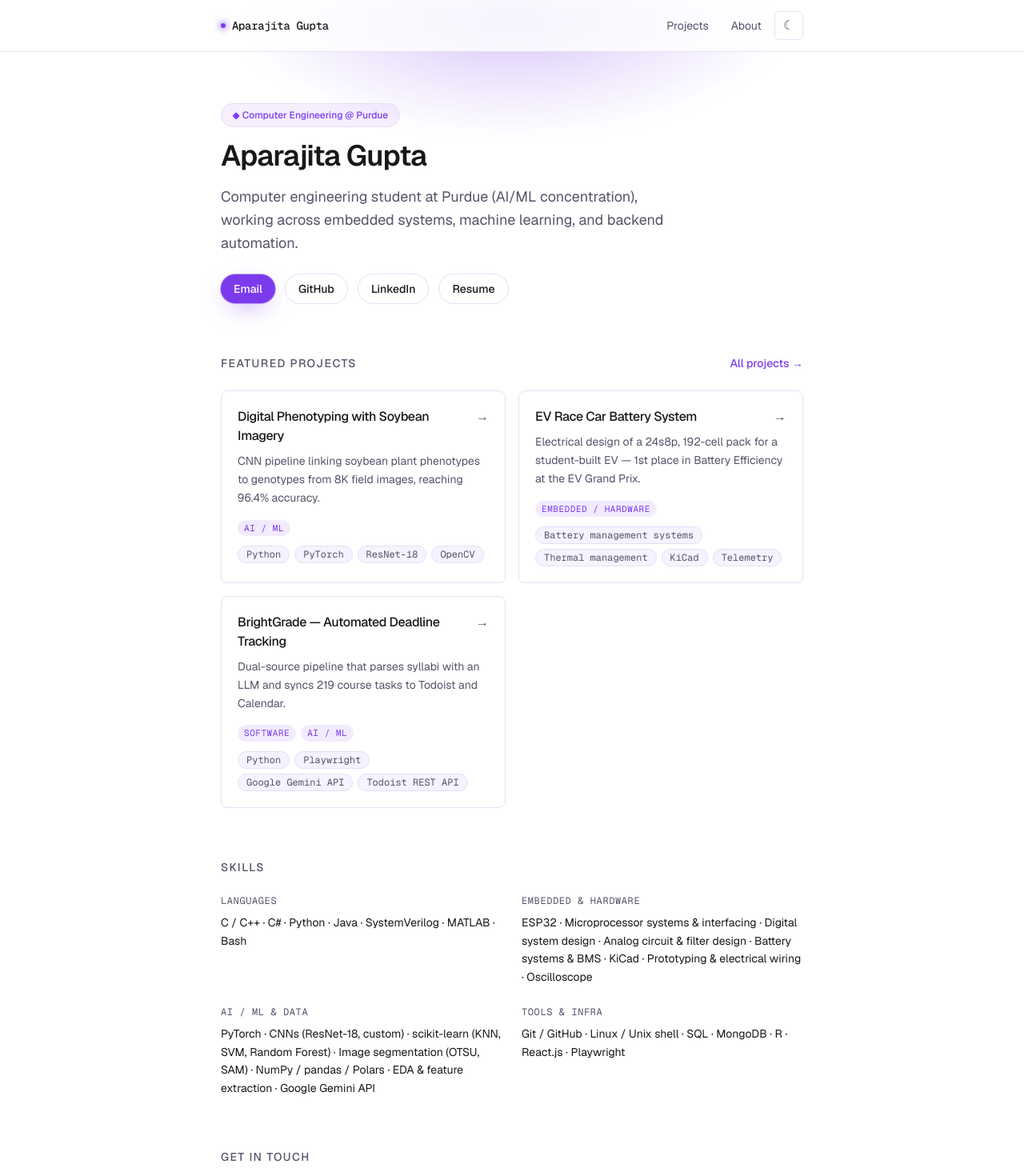
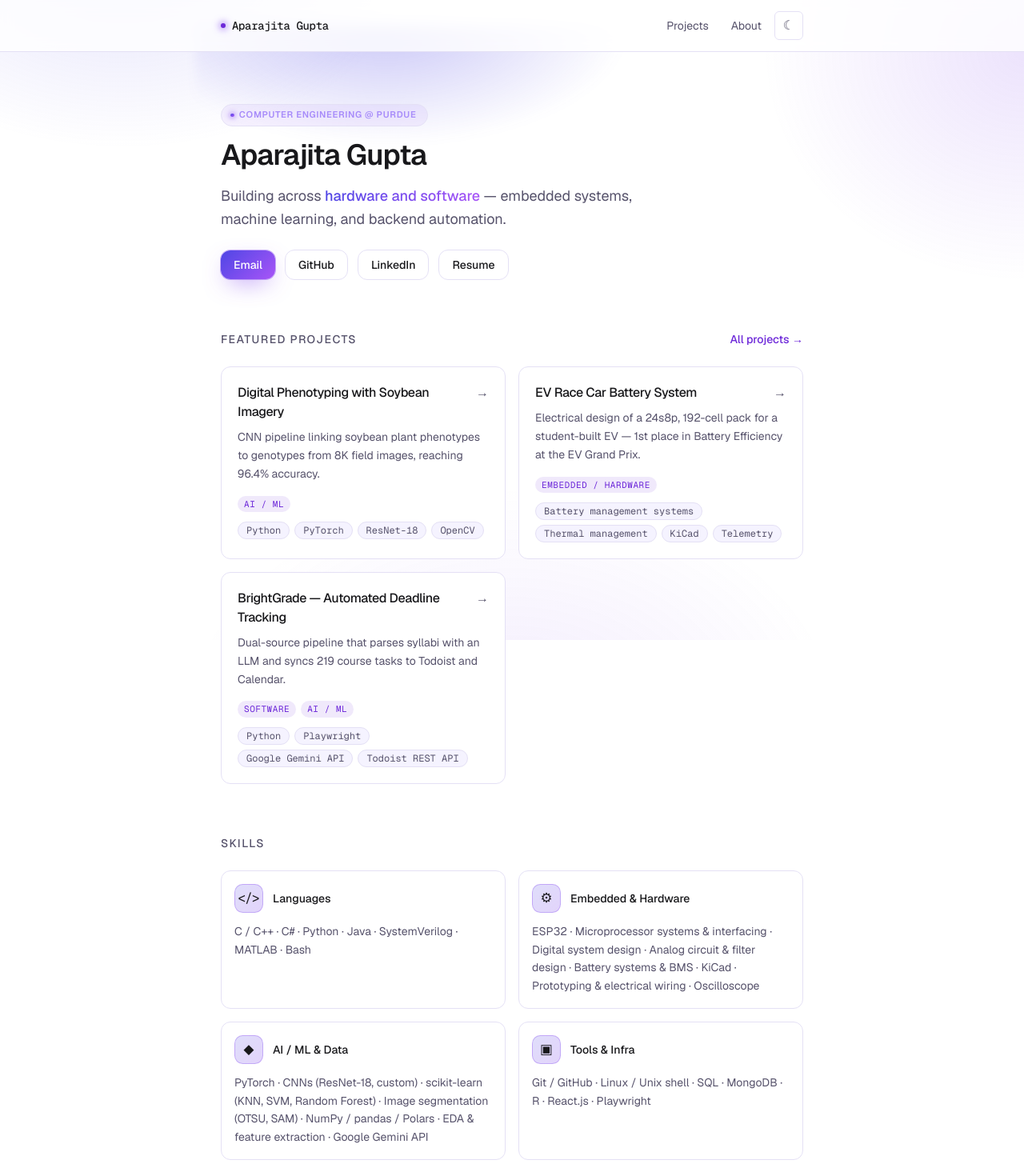
Before and after one commit to aparajita-gupta/aparajita-website, a Next.js app: page / in a window 1280 px wide. Shown: the top 1470 px of the page at 80% size. Built offline with nearby package versions, Linux system fonts and the light colour scheme.

Commit message:
Add gradient theme pass: two-tone accent, ambient glow, icon-badge skill cards

```diff
--- a/app/globals.css
+++ b/app/globals.css
@@ -16,23 +16,29 @@
   --border: #e4e0f5;
   --fg: #18181b;
   --fg-muted: #56526b;
-  --accent: #7c3aed;
+  --accent: #6d28d9;
   --accent-2: #a78bfa;
+  --accent-from: #4f46e5;
+  --accent-to: #a855f7;
   --accent-fg: #ffffff;
   --glow: 124 58 237;
+  --glow-2: 79 70 229;
 }
 
 .dark {
-  --bg: #08070c;
-  --bg-subtle: #140f1f;
-  --card: #120e1b;
+  --bg: #060509;
+  --bg-subtle: #130f1e;
+  --card: #100c19;
   --border: #2a2140;
   --fg: #f5f3fa;
   --fg-muted: #a89cc7;
-  --accent: #a78bfa;
+  --accent: #b79bfb;
   --accent-2: #c4b5fd;
+  --accent-from: #6d5ef8;
+  --accent-to: #c026f7;
   --accent-fg: #0b0713;
   --glow: 139 92 246;
+  --glow-2: 99 91 248;
 }
 
 @theme inline {
@@ -88,44 +94,82 @@
 
 /* ── Themed glow accents ─────────────────────────────────────────────── */
 
-/* Soft radial aura behind the hero heading. Pure CSS, no extra markup
-   beyond a positioned wrapper with this class. */
+/* Ambient purple/blue glow behind the entire page, fixed so it stays put
+   while the page scrolls ("purples in the back"). Layered radial gradients
+   at a few anchor points, kept subtle in light mode. */
+.ambient-glow {
+  position: fixed;
+  inset: 0;
+  z-index: -1;
+  pointer-events: none;
+  background:
+    radial-gradient(38rem 26rem at 12% -8%, rgb(var(--glow-2) / 0.16), transparent 60%),
+    radial-gradient(34rem 30rem at 100% 8%, rgb(var(--glow) / 0.14), transparent 60%),
+    radial-gradient(40rem 30rem at 50% 115%, rgb(var(--glow) / 0.1), transparent 65%);
+}
+
+.dark .ambient-glow {
+  background:
+    radial-gradient(40rem 28rem at 10% -10%, rgb(var(--glow-2) / 0.35), transparent 60%),
+    radial-gradient(36rem 32rem at 105% 5%, rgb(var(--glow) / 0.32), transparent 62%),
+    radial-gradient(44rem 32rem at 50% 115%, rgb(var(--glow) / 0.22), transparent 65%);
+}
+
+/* Extra concentrated glow behind a hero heading, layered on top of the
+   ambient background. */
 .hero-glow {
   position: absolute;
-  inset: -8rem -2rem auto -2rem;
-  height: 26rem;
+  inset: -6rem -2rem auto -2rem;
+  height: 22rem;
   z-index: -1;
   pointer-events: none;
   background: radial-gradient(
-    60% 55% at 50% 0%,
-    rgb(var(--glow) / 0.35),
-    rgb(var(--glow) / 0.12) 45%,
-    transparent 75%
+    55% 60% at 30% 0%,
+    rgb(var(--glow-2) / 0.3),
+    transparent 70%
   );
-  filter: blur(10px);
+  filter: blur(6px);
 }
 
 .dark .hero-glow {
   background: radial-gradient(
-    55% 60% at 50% 0%,
-    rgb(var(--glow) / 0.55),
-    rgb(var(--glow) / 0.18) 45%,
-    transparent 75%
+    55% 65% at 30% 0%,
+    rgb(var(--glow-2) / 0.5),
+    transparent 70%
   );
 }
 
-/* Pill-shaped eyebrow tag shown above section headings. */
+/* Gradient text for emphasis words. */
+.gradient-text {
+  background: linear-gradient(100deg, var(--accent-from), var(--accent-to));
+  background-clip: text;
+  -webkit-background-clip: text;
+  color: transparent;
+}
+
+/* Eyebrow tag shown above section headings — small dot + tracked label. */
 .eyebrow {
   display: inline-flex;
   align-items: center;
-  gap: 0.4em;
+  gap: 0.55em;
   border-radius: 999px;
   border: 1px solid var(--border);
-  background: rgb(var(--glow) / 0.08);
-  padding: 0.3rem 0.85rem;
-  font-size: 0.75rem;
-  font-weight: 500;
-  color: var(--accent);
+  background: rgb(var(--glow) / 0.07);
+  padding: 0.3rem 0.85rem 0.3rem 0.7rem;
+  font-size: 0.7rem;
+  font-weight: 600;
+  letter-spacing: 0.06em;
+  text-transform: uppercase;
+  color: var(--accent-2);
+}
+.eyebrow::before {
+  content: "";
+  display: inline-block;
+  height: 0.4em;
+  width: 0.4em;
+  border-radius: 999px;
+  background: linear-gradient(135deg, var(--accent-from), var(--accent-to));
+  box-shadow: 0 0 6px 1px rgb(var(--glow) / 0.7);
 }
 
 /* Card hover: a subtle violet glow + lifted border, instead of flat gray. */
@@ -139,6 +183,20 @@
   border-color: rgb(var(--glow) / 0.5);
   box-shadow: 0 0 0 1px rgb(var(--glow) / 0.15),
     0 8px 30px -8px rgb(var(--glow) / 0.35);
+}
+
+/* Small gradient-square icon badge, used ahead of skill/category groups. */
+.icon-badge {
+  display: inline-flex;
+  align-items: center;
+  justify-content: center;
+  height: 2.25rem;
+  width: 2.25rem;
+  flex-shrink: 0;
+  border-radius: 0.65rem;
+  font-size: 1.05rem;
+  background: linear-gradient(135deg, rgb(var(--glow-2) / 0.18), rgb(var(--glow) / 0.22));
+  border: 1px solid rgb(var(--glow) / 0.3);
 }
 
 /* Simple prose styling for project write-ups */
--- a/app/layout.tsx
+++ b/app/layout.tsx
@@ -46,6 +46,7 @@ export default function RootLayout({ children }: LayoutProps<"/">) {
         <script dangerouslySetInnerHTML={{ __html: themeScript }} />
       </head>
       <body className="flex min-h-full flex-col font-sans">
+        <div className="ambient-glow" aria-hidden />
         <SiteNav />
         <main className="mx-auto w-full max-w-3xl flex-1 px-5 py-12 sm:py-16">
           {children}
--- a/app/page.tsx
+++ b/app/page.tsx
@@ -2,7 +2,7 @@ import { featuredProjects } from "@/lib/projects";
 import { skillGroups } from "@/lib/skills";
 import { navLinks, site, socials } from "@/lib/site";
 import { ProjectCard } from "@/components/project-card";
-import { ArrowLink, Button, Eyebrow, Section } from "@/components/ui";
+import { ArrowLink, Button, Eyebrow, IconBadge, Section } from "@/components/ui";
 
 export default function HomePage() {
   const primary = socials.find((s) => s.label === "Email") ?? socials[0];
@@ -14,13 +14,15 @@ export default function HomePage() {
       <section className="relative">
         <div className="hero-glow" aria-hidden />
 
-        <Eyebrow>◆ Computer Engineering @ Purdue</Eyebrow>
+        <Eyebrow>Computer Engineering @ Purdue</Eyebrow>
 
         <h1 className="mt-4 text-3xl font-semibold tracking-tight sm:text-4xl">
           {site.name}
         </h1>
         <p className="mt-4 max-w-xl text-lg leading-relaxed text-fg-muted">
-          {site.tagline}
+          Building across{" "}
+          <span className="gradient-text font-medium">hardware and software</span> —
+          embedded systems, machine learning, and backend automation.
         </p>
 
         <div className="mt-6 flex flex-wrap items-center gap-3">
@@ -52,18 +54,22 @@ export default function HomePage() {
       </Section>
 
       <Section title="Skills">
-        <dl className="grid gap-6 sm:grid-cols-2">
+        <div className="grid gap-4 sm:grid-cols-2">
           {skillGroups.map((g) => (
-            <div key={g.title}>
-              <dt className="font-mono text-xs uppercase tracking-wider text-fg-muted">
-                {g.title}
-              </dt>
-              <dd className="mt-2 text-sm leading-relaxed">
+            <div
+              key={g.title}
+              className="card-glow rounded-xl border border-border bg-card p-4"
+            >
+              <div className="flex items-center gap-3">
+                <IconBadge icon={g.icon} />
+                <h3 className="text-sm font-medium">{g.title}</h3>
+              </div>
+              <p className="mt-3 text-sm leading-relaxed text-fg-muted">
                 {g.items.join(" · ")}
-              </dd>
+              </p>
             </div>
           ))}
-        </dl>
+        </div>
       </Section>
 
       <Section title="Get in touch">
--- a/app/projects/[slug]/page.tsx
+++ b/app/projects/[slug]/page.tsx
@@ -101,7 +101,7 @@ export default async function ProjectPage(
           {project.images.map((img) => (
             <div
               key={img.src}
-              className="overflow-hidden rounded-lg border border-border bg-bg-subtle"
+              className="overflow-hidden rounded-xl border border-border bg-bg-subtle"
             >
               <Image
                 src={img.src}
--- a/app/projects/page.tsx
+++ b/app/projects/page.tsx
@@ -12,7 +12,7 @@ export default function ProjectsPage() {
   return (
     <div className="relative">
       <div className="hero-glow" aria-hidden />
-      <Eyebrow>◆ Selected work</Eyebrow>
+      <Eyebrow>Selected work</Eyebrow>
       <h1 className="mt-4 text-2xl font-semibold tracking-tight">Projects</h1>
       <p className="mt-3 max-w-xl text-sm leading-relaxed text-fg-muted">
         A selection of what I&apos;ve built. Each write-up covers the problem, how
--- a/components/project-card.tsx
+++ b/components/project-card.tsx
@@ -6,7 +6,7 @@ export function ProjectCard({ project }: { project: Project }) {
   return (
     <Link
       href={`/projects/${project.slug}`}
-      className="card-glow group flex flex-col rounded-lg border border-border bg-card p-5"
+      className="card-glow group flex flex-col rounded-xl border border-border bg-card p-5"
     >
       <div className="flex items-start justify-between gap-3">
         <h3 className="font-medium tracking-tight group-hover:text-accent">
--- a/components/ui.tsx
+++ b/components/ui.tsx
@@ -41,11 +41,11 @@ export function Button({
   external?: boolean;
 }) {
   const base =
-    "inline-flex items-center gap-1.5 rounded-full px-4 py-2 text-sm font-medium transition-all";
+    "inline-flex items-center gap-1.5 rounded-xl px-4 py-2 text-sm font-medium transition-all";
   const styles =
     variant === "primary"
-      ? "bg-accent text-accent-fg shadow-[0_0_0_1px_rgb(var(--glow)/0.4),0_10px_30px_-10px_rgb(var(--glow)/0.6)] hover:shadow-[0_0_0_1px_rgb(var(--glow)/0.6),0_14px_36px_-8px_rgb(var(--glow)/0.75)] hover:brightness-110"
-      : "border border-border text-fg hover:border-accent/60 hover:bg-bg-subtle";
+      ? "text-white bg-[linear-gradient(135deg,var(--accent-from),var(--accent-to))] shadow-[0_0_0_1px_rgb(var(--glow)/0.4),0_10px_30px_-10px_rgb(var(--glow)/0.7)] hover:shadow-[0_0_0_1px_rgb(var(--glow)/0.6),0_14px_36px_-8px_rgb(var(--glow)/0.85)] hover:brightness-110"
+      : "border border-border bg-card text-fg hover:border-accent/60 hover:bg-bg-subtle";
 
   const props = external
     ? { target: "_blank", rel: "noopener noreferrer" }
@@ -62,6 +62,14 @@ export function Button({
     <a href={href} className={`${base} ${styles}`} {...props}>
       {children}
     </a>
+  );
+}
+
+export function IconBadge({ icon }: { icon: ReactNode }) {
+  return (
+    <span className="icon-badge" aria-hidden>
+      {icon}
+    </span>
   );
 }
 
--- a/lib/skills.ts
+++ b/lib/skills.ts
@@ -1,11 +1,13 @@
 // Synced from the Technical Skills section of Aparajita_Resume(V8).pdf.
-export const skillGroups: { title: string; items: string[] }[] = [
+export const skillGroups: { title: string; icon: string; items: string[] }[] = [
   {
     title: "Languages",
+    icon: "</>",
     items: ["C / C++", "C#", "Python", "Java", "SystemVerilog", "MATLAB", "Bash"],
   },
   {
     title: "Embedded & Hardware",
+    icon: "⚙",
     items: [
       "ESP32",
       "Microprocessor systems & interfacing",
@@ -19,6 +21,7 @@ export const skillGroups: { title: string; items: string[] }[] = [
   },
   {
     title: "AI / ML & Data",
+    icon: "◆",
     items: [
       "PyTorch",
       "CNNs (ResNet-18, custom)",
@@ -31,6 +34,7 @@ export const skillGroups: { title: string; items: string[] }[] = [
   },
   {
     title: "Tools & Infra",
+    icon: "▣",
     items: [
       "Git / GitHub",
       "Linux / Unix shell",
```
Also changed, not shown: app/about/page.tsx (+15 -7 lines).
